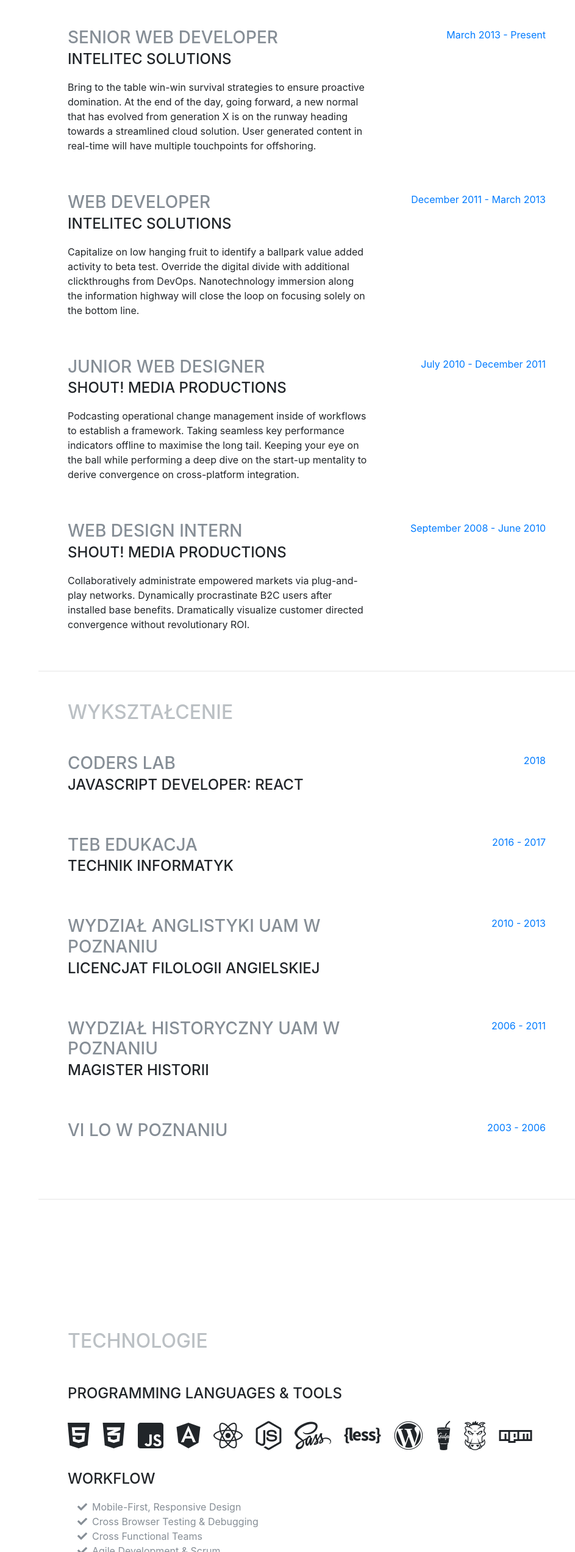
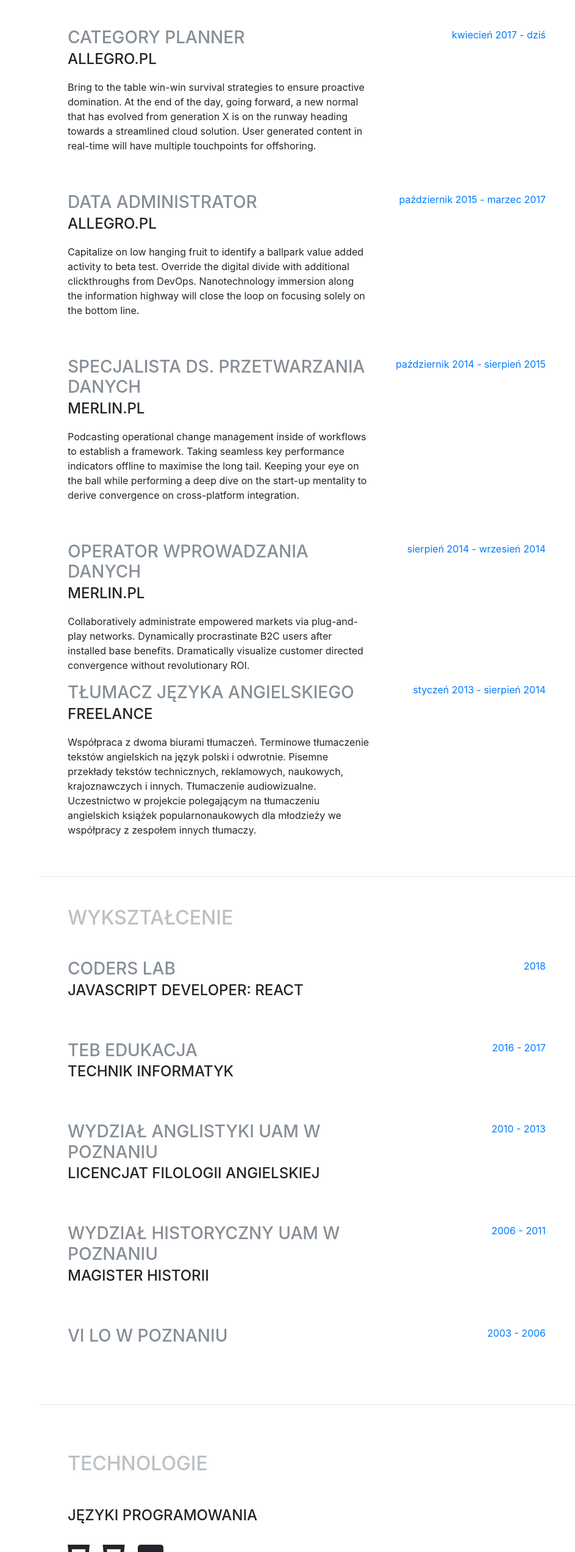
Before and after one commit to tyrmand/resume, a website with bundled scripts: page index.html in a window 1280 px wide. Shown: the part 890-3435 px from the top of the page at 61% size, without its empty margins (337-1280 px from the left). Built offline with nearby package versions, Linux system fonts and the light colour scheme; a web font is replaced by a local one.

Commit message:
Updates the Technology section

```diff
--- a/index.html
+++ b/index.html
@@ -65,7 +65,7 @@
           <span class="text-primary">Surmacz</span>
         </h1>
         <div class="subheading mb-5">Poznań · 514 059 502 ·
-          <a href="mailto:name@email.com">michalsurmacz1@gmail.com</a>
+          <a href="mailto:>michalsurmacz1@gmail.com">michalsurmacz1@gmail.com</a>
         </div>
         <p class="lead mb-5">Świeżo upieczony absolwent frontendowego bootcampu. Umysł humanistyczny z zacięciem informatycznym. Szukam pracy,
           która będzie wyzwaniem, pozwoli mi się rozwijać w wybranym przeze mnie kierunku i da mi okazję do nauczenia się
@@ -89,52 +89,63 @@
 
         <div class="resume-item d-flex flex-column flex-md-row mb-5">
           <div class="resume-content mr-auto">
-            <h3 class="mb-0">Senior Web Developer</h3>
-            <div class="subheading mb-3">Intelitec Solutions</div>
+            <h3 class="mb-0">Category Planner</h3>
+            <div class="subheading mb-3">Allegro.pl</div>
             <p>Bring to the table win-win survival strategies to ensure proactive domination. At the end of the day, going forward,
               a new normal that has evolved from generation X is on the runway heading towards a streamlined cloud solution.
               User generated content in real-time will have multiple touchpoints for offshoring.</p>
           </div>
           <div class="resume-date text-md-right">
-            <span class="text-primary">March 2013 - Present</span>
+            <span class="text-primary">kwiecień 2017 - dziś</span>
           </div>
         </div>
 
         <div class="resume-item d-flex flex-column flex-md-row mb-5">
           <div class="resume-content mr-auto">
-            <h3 class="mb-0">Web Developer</h3>
-            <div class="subheading mb-3">Intelitec Solutions</div>
+            <h3 class="mb-0">Data Administrator</h3>
+            <div class="subheading mb-3">Allegro.pl</div>
             <p>Capitalize on low hanging fruit to identify a ballpark value added activity to beta test. Override the digital
               divide with additional clickthroughs from DevOps. Nanotechnology immersion along the information highway will
               close the loop on focusing solely on the bottom line.</p>
           </div>
           <div class="resume-date text-md-right">
-            <span class="text-primary">December 2011 - March 2013</span>
+            <span class="text-primary">październik 2015 - marzec 2017</span>
           </div>
         </div>
 
         <div class="resume-item d-flex flex-column flex-md-row mb-5">
           <div class="resume-content mr-auto">
-            <h3 class="mb-0">Junior Web Designer</h3>
-            <div class="subheading mb-3">Shout! Media Productions</div>
+            <h3 class="mb-0">Specjalista ds. przetwarzania danych</h3>
+            <div class="subheading mb-3">Merlin.pl</div>
             <p>Podcasting operational change management inside of workflows to establish a framework. Taking seamless key performance
               indicators offline to maximise the long tail. Keeping your eye on the ball while performing a deep dive on
               the start-up mentality to derive convergence on cross-platform integration.</p>
           </div>
           <div class="resume-date text-md-right">
-            <span class="text-primary">July 2010 - December 2011</span>
+            <span class="text-primary">październik 2014 - sierpień 2015</span>
           </div>
         </div>
 
         <div class="resume-item d-flex flex-column flex-md-row">
           <div class="resume-content mr-auto">
-            <h3 class="mb-0">Web Design Intern</h3>
-            <div class="subheading mb-3">Shout! Media Productions</div>
+            <h3 class="mb-0">Operator wprowadzania danych</h3>
+            <div class="subheading mb-3">Merlin.pl</div>
             <p>Collaboratively administrate empowered markets via plug-and-play networks. Dynamically procrastinate B2C users
               after installed base benefits. Dramatically visualize customer directed convergence without revolutionary ROI.</p>
           </div>
           <div class="resume-date text-md-right">
-            <span class="text-primary">September 2008 - June 2010</span>
+            <span class="text-primary">sierpień 2014 - wrzesień 2014</span>
+          </div>
+        </div>
+
+        <div class="resume-item d-flex flex-column flex-md-row">
+          <div class="resume-content mr-auto">
+            <h3 class="mb-0">Tłumacz języka angielskiego</h3>
+            <div class="subheading mb-3">Freelance</div>
+            <p>Współpraca z dwoma biurami tłumaczeń. Terminowe tłumaczenie tekstów angielskich na język polski i odwrotnie. Pisemne przekłady tekstów technicznych, reklamowych, naukowych, krajoznawczych i innych. Tłumaczenie audiowizualne. Uczestnictwo w projekcie polegającym na tłumaczeniu angielskich książek popularnonaukowych dla młodzieży we współpracy z zespołem innych tłumaczy.</p>
+          </div>
+          <div class="resume-date text-md-right">
+            <span class="text-primary">styczeń 2013 - sierpień 2014</span>
           </div>
         </div>
 
@@ -205,7 +216,7 @@
       <div class="my-auto">
         <h2 class="mb-5">Technologie</h2>
 
-        <div class="subheading mb-3">Programming Languages &amp; Tools</div>
+        <div class="subheading mb-3">Języki programowania</div>
         <ul class="list-inline dev-icons">
           <li class="list-inline-item">
             <i class="fab fa-html5"></i>
@@ -216,51 +227,35 @@
           <li class="list-inline-item">
             <i class="fab fa-js-square"></i>
           </li>
-          <li class="list-inline-item">
-            <i class="fab fa-angular"></i>
-          </li>
+        </ul>
+        <div class="subheading mb-3">Biblioteki i frameworki</div>
+        <ul class="list-inline dev-icons">
           <li class="list-inline-item">
             <i class="fab fa-react"></i>
           </li>
           <li class="list-inline-item">
-            <i class="fab fa-node-js"></i>
+            <i class="fab fa-sass"></i>
+          </li>
+        </ul>
+        <div class="subheading mb-3">IDE</div>
+        <ul class="list-inline dev-icons">
+          <li class="list-inline-item">
+            <i class="fab fa-html5"></i>
           </li>
           <li class="list-inline-item">
-            <i class="fab fa-sass"></i>
+            <i class="fab fa-css3-alt"></i>
           </li>
-          <li class="list-inline-item">
-            <i class="fab fa-less"></i>
-          </li>
-          <li class="list-inline-item">
-            <i class="fab fa-wordpress"></i>
-          </li>
+        </ul>
+        <div class="subheading mb-3">Inne narzędzia</div>
+        <ul class="list-inline dev-icons">
           <li class="list-inline-item">
             <i class="fab fa-gulp"></i>
-          </li>
-          <li class="list-inline-item">
-            <i class="fab fa-grunt"></i>
           </li>
           <li class="list-inline-item">
             <i class="fab fa-npm"></i>
           </li>
         </ul>
 
-        <div class="subheading mb-3">Workflow</div>
-        <ul class="fa-ul mb-0">
-          <li>
-            <i class="fa-li fa fa-check"></i>
-            Mobile-First, Responsive Design</li>
-          <li>
-            <i class="fa-li fa fa-check"></i>
-            Cross Browser Testing &amp; Debugging</li>
-          <li>
-            <i class="fa-li fa fa-check"></i>
-            Cross Functional Teams</li>
-          <li>
-            <i class="fa-li fa fa-check"></i>
-            Agile Development &amp; Scrum</li>
-        </ul>
-      </div>
     </section>
 
     <hr class="m-0">
@@ -284,7 +279,8 @@
           <b>górskich szlakach</b>, pokonując piekielne przewyższenia. Niestraszne mi strome podejścia ani karkołomne zejścia.
           Malownicze widoki na trasie z nadwyżką rekompensują mi hektolitry wylanego potu i dokuczliwe zakwasy. Nigdy też
           nie odmówię raźnego marszu w terenach nizinnych, bo chodzenie to coś więcej niż stawianie nogi za nogą - to akt
-          filozoficzny.</p>
+          filozoficzny.
+        </p>
       </div>
     </section>
 
```
Lines whose indentation alone changed are shown as unchanged.
